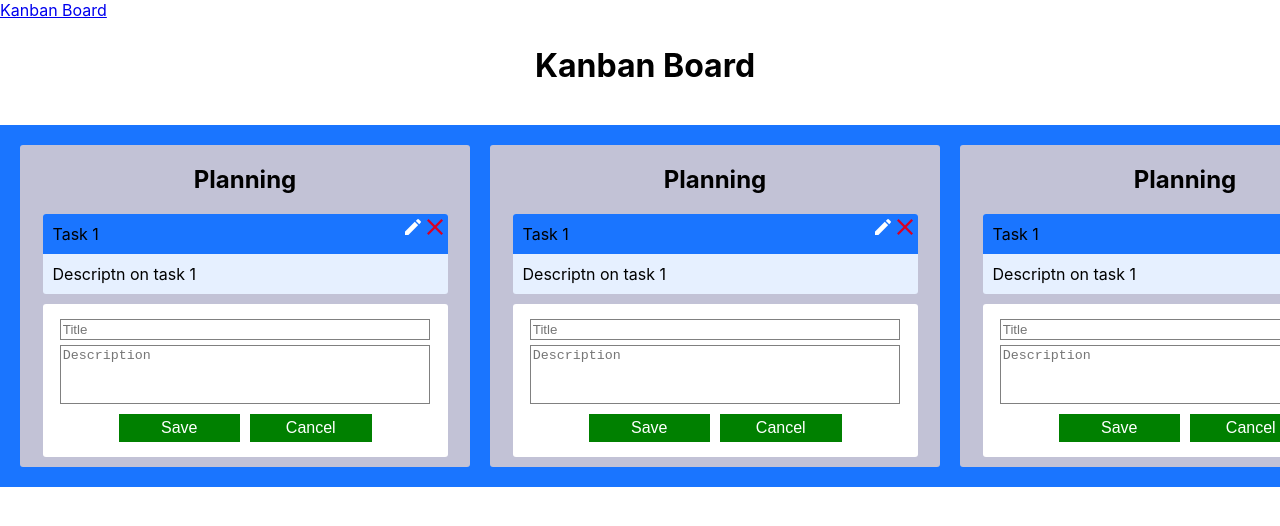
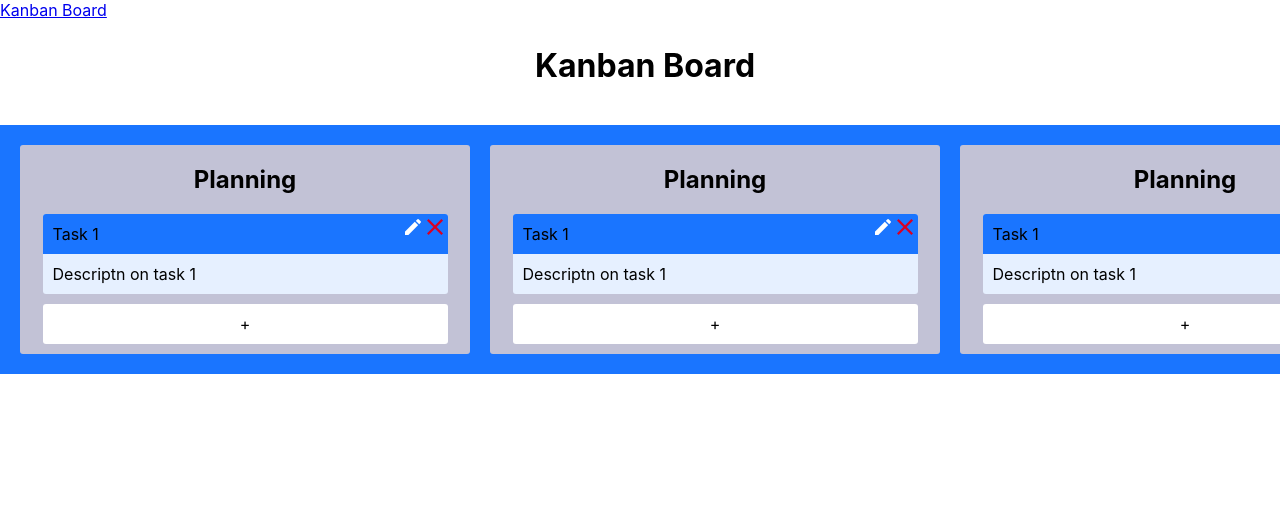
Before and after one commit to aadesh-agarwal8888/kanban-frontend, a React (Create React App) app: page /home in a window 1280 px wide. Shown: the top 526 px of the page. Built offline with nearby package versions, Linux system fonts and the light colour scheme.

Commit message:
Enabled toggler for adding new task

```diff
--- a/src/compnents/board/task-creator/task-creator.components.jsx
+++ b/src/compnents/board/task-creator/task-creator.components.jsx
@@ -6,10 +6,15 @@ class TaskCreator extends React.Component {
     constructor(props) {
         super(props);
         this.state = {
-            active: true,
+            active: false,
             cardTitle: '',
             cardDescription: ''
         }
+        this.toggleTaskCreator = this.toggleTaskCreator.bind(this);
+    }
+
+    toggleTaskCreator() {
+        this.setState({active: !this.state.active});
     }
 
     render(){
@@ -26,11 +31,11 @@ class TaskCreator extends React.Component {
                 value={this.state.cardDescription}
               />
               <button>Save</button>
-              <button>Cancel</button>
+              <button onClick = {this.toggleTaskCreator}>Cancel</button>
             </div>
           );
         } else {
-          return <div className='card card--placeholder card--placeholder-inactive' onClick={this.toggleForm}>+</div>
+          return <div className='card card--placeholder card--placeholder-inactive' onClick={this.toggleTaskCreator}>+</div>
         }
       }
 
```
